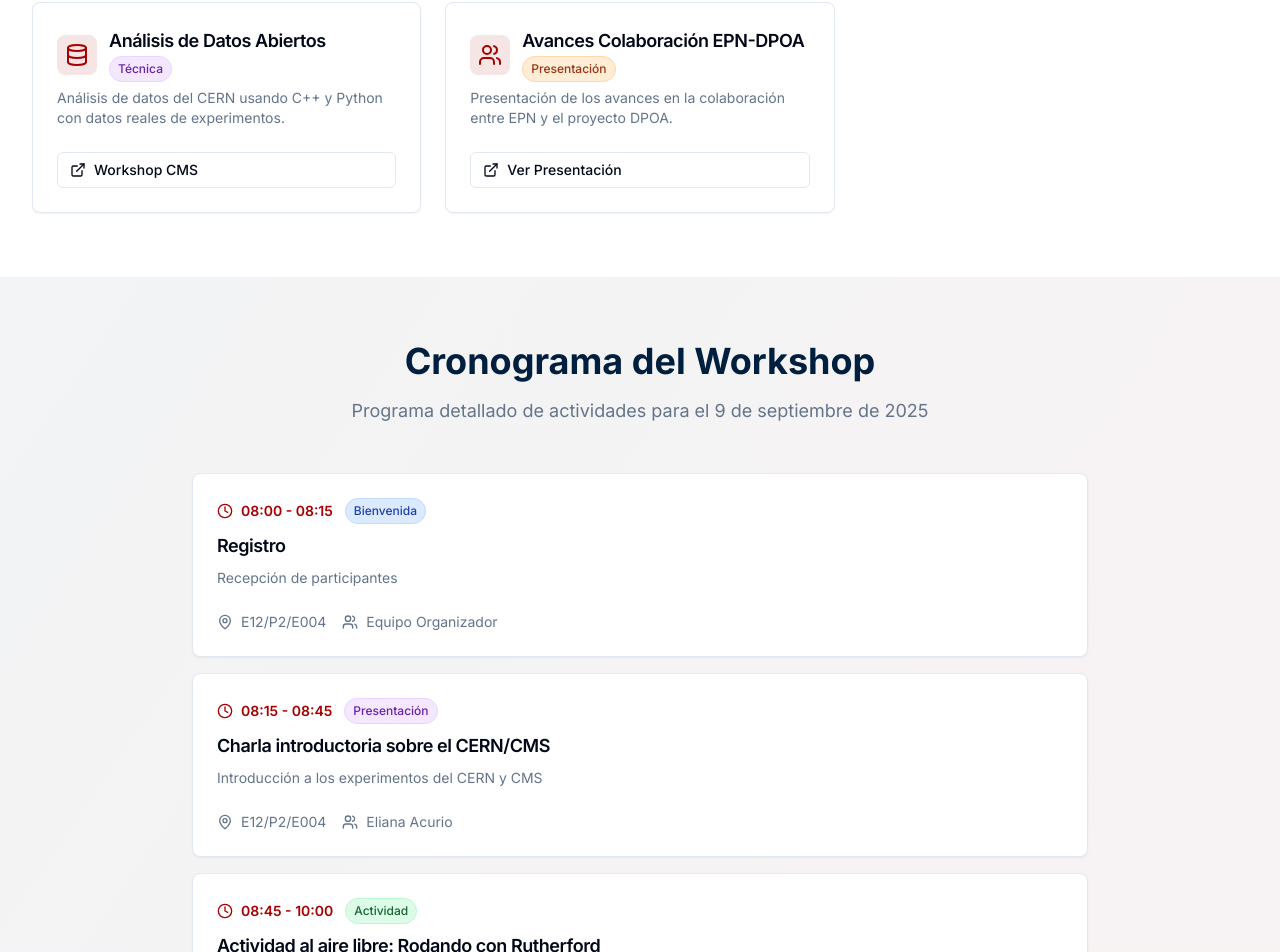
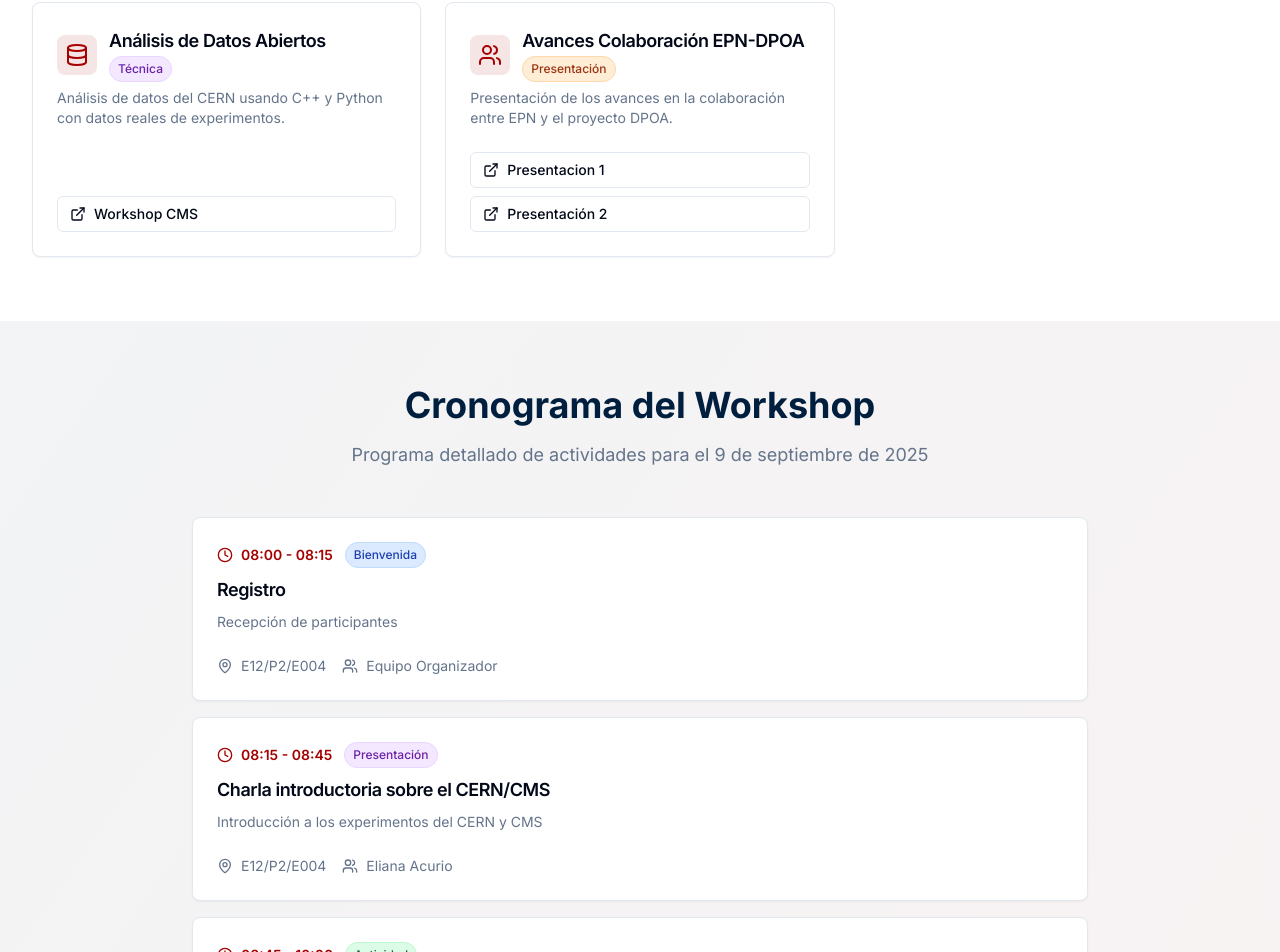
Before and after one commit to CMS-EPN/workshop-webpage, a React (Vite) app: page / in a window 1280 px wide. Shown: the part 1208-2160 px from the top of the page. Built offline with nearby package versions, Linux system fonts and the light colour scheme.

Commit message:
chore: update slides link

```diff
--- a/src/components/ActivitiesSection.tsx
+++ b/src/components/ActivitiesSection.tsx
@@ -95,7 +95,16 @@ const ActivitiesSection: React.FC<ActivitiesSectionProps> = ({ className }) => {
         "Presentación de los avances en la colaboración entre EPN y el proyecto DPOA.",
       icon: <Users className="w-6 h-6" />,
       type: "presentation",
-      links: [{ label: "Ver Presentación", url: "#" }],
+      links: [
+        {
+          label: "Presentacion 1",
+          url: "https://epnecuador-my.sharepoint.com/:b:/g/personal/ariel_navarrete_epn_edu_ec/ETWFnPGjJzJAm7erzaDlmewBP4TkvZYxbGJFsGq0pEzWlg?e=Sdpm4C",
+        },
+        {
+          label: "Presentación 2",
+          url: "https://www.overleaf.com/6799628194dbkzvjzwjfcc#8de1df",
+        },
+      ],
     },
   ];
 
```
